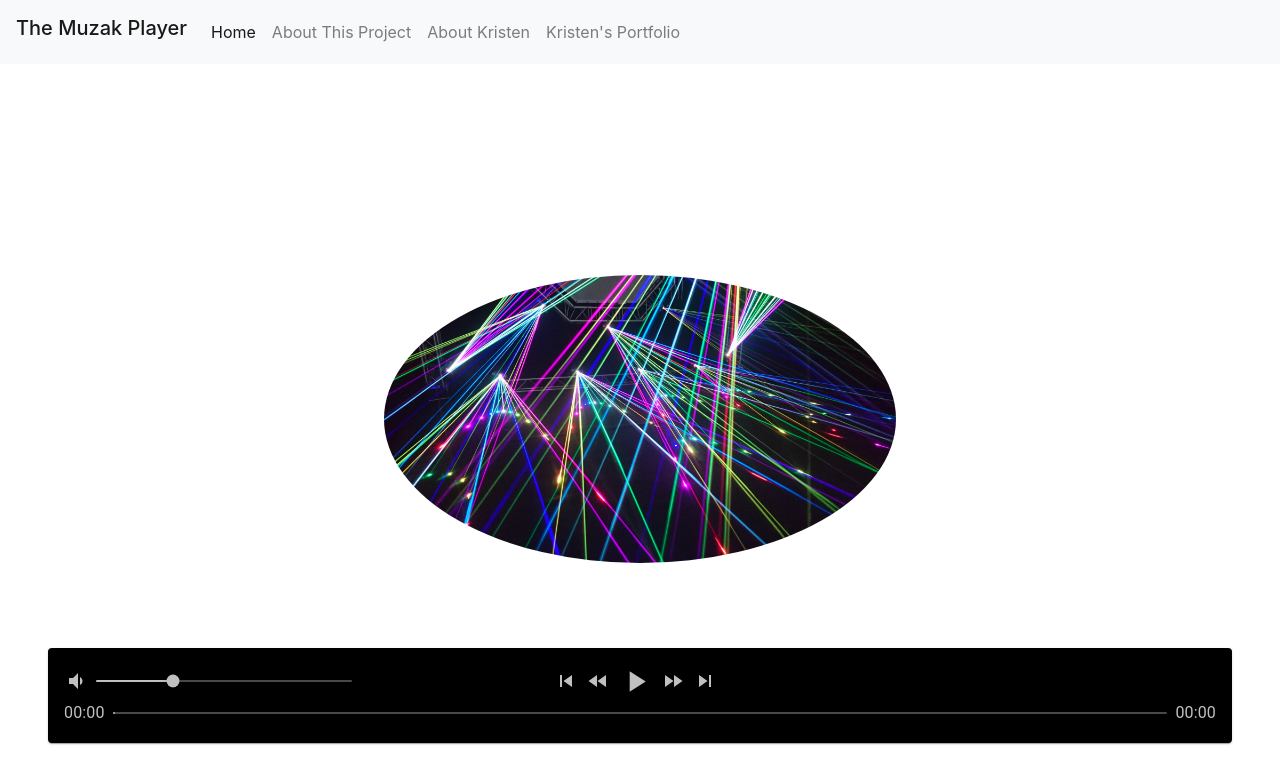
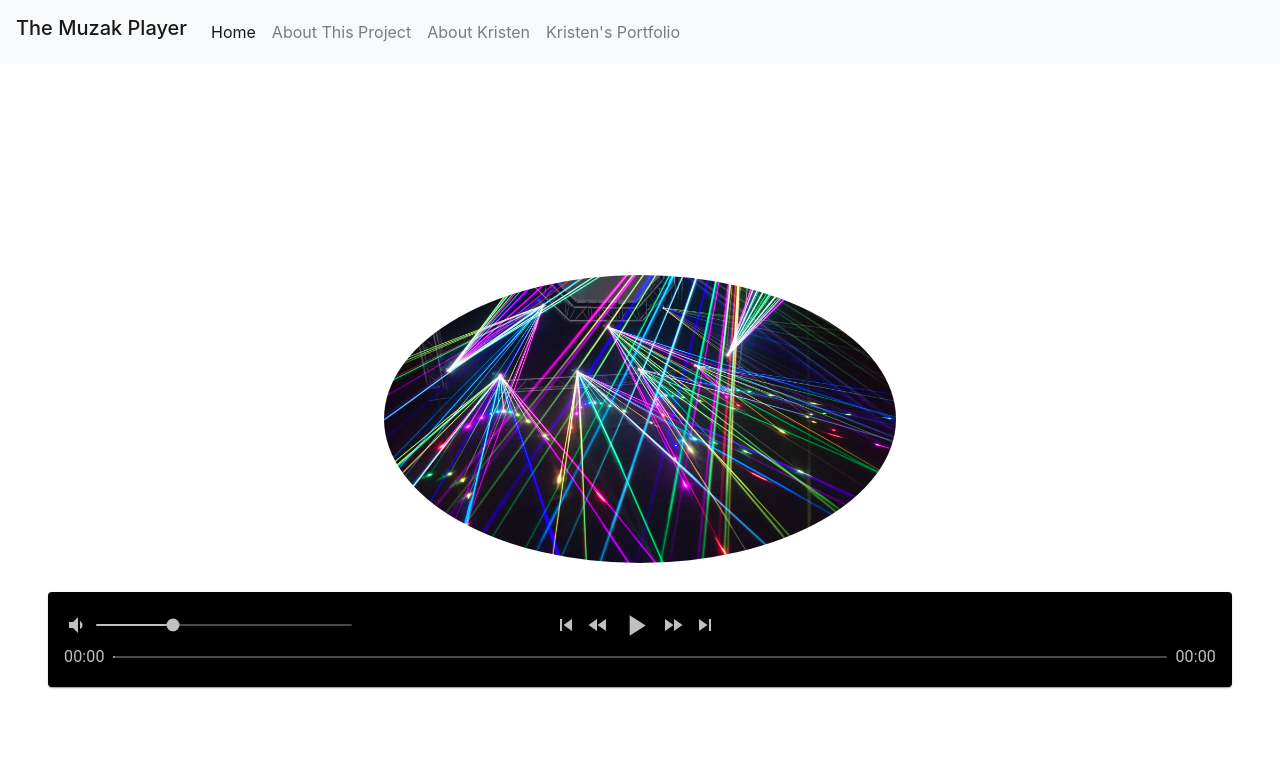
Before and after one commit to klwegner/music-player-practice, a React (Create React App) app: page / in a window 1280 px wide. Shown: the top 784 px of the page. Built offline with nearby package versions, Linux system fonts and the light colour scheme.

Commit message:
fixed placement of player below screen area, but need to stylize further

```diff
--- a/src/App.css
+++ b/src/App.css
@@ -28,8 +28,5 @@
   margin:2% 15%;
 }
 
-.Stack {
 
 }
-
-}
--- a/src/components/MusicPlayer.js
+++ b/src/components/MusicPlayer.js
@@ -19,7 +19,7 @@ import forgetAboutLife from '../assets/songs/10 - Forget About Life.mp3';
 const Div = styled('div')(({theme})=>({
   height:'100%',
   width: '100vw',
-  paddingTop: theme.spacing(9)
+  paddingTop: theme.spacing(2)
 
 }))
 
```
